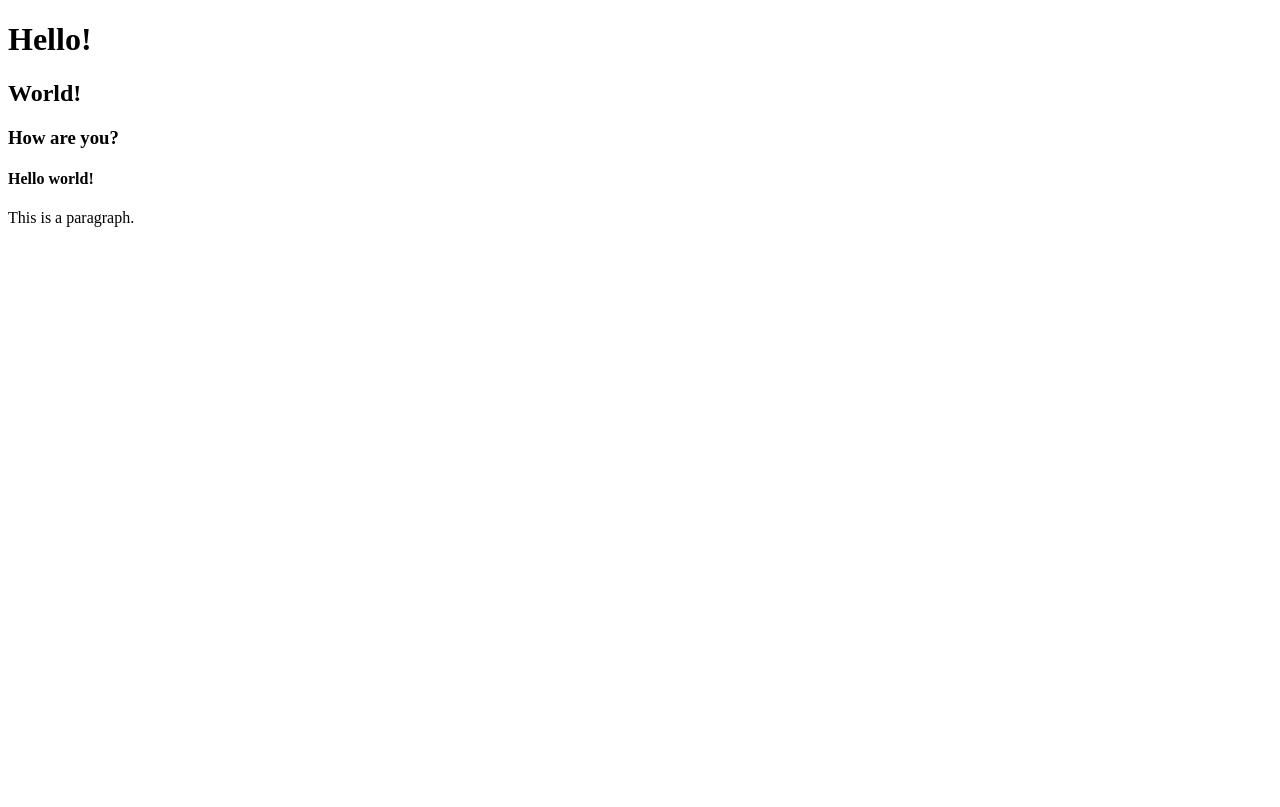
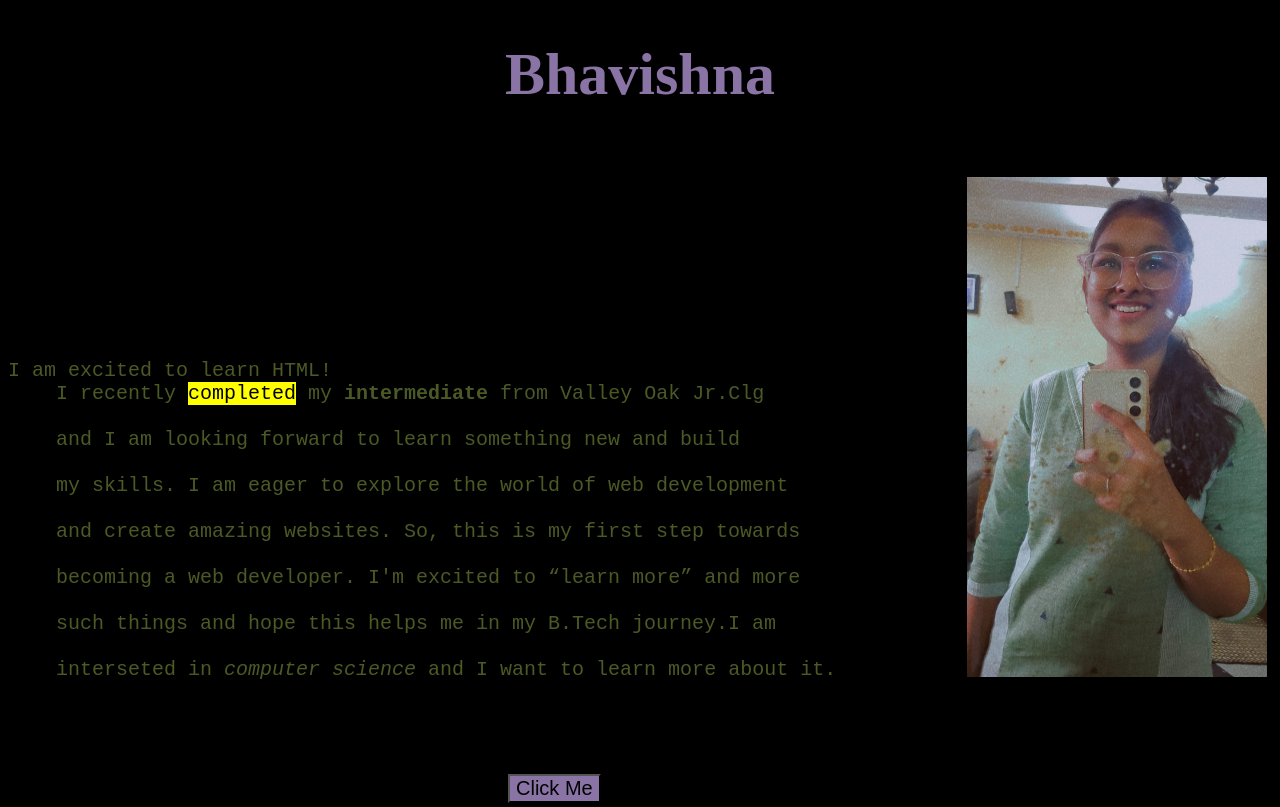
Before and after one commit to bhavishnamakam-blip/learning, a plain HTML site: page index.html in a window 1280 px wide. Shown: the top 807 px of the page. Drawn offline with Linux system fonts and the light colour scheme.

Commit message:
intro about me

```diff
--- a/index.html
+++ b/index.html
@@ -5,12 +5,39 @@
     <meta name="viewport" content="width=device-width, initial-scale=1.0">
     <title>Document</title>
 </head>
-<body>
-    <h1>Hello!</h1>
-    <h2>World!</h2>
-    <h3>How are you?</h3>
-    <h4> Hello world!</h4>
-    <p>This is a paragraph.</p>
+<body style="background: black;">
+    <h1 style="font-family:italic;font-size:60px;color:#8a74a6;text-align: center;"> Bhavishna </h1>
+    <div style="display:flex;align-items:flex-end">
+    <pre style="text-align: left;color:#4b5925;padding-top: opx;font-size:20px;">I am excited to learn HTML!
+    I recently <mark>completed</mark> my <strong>intermediate</strong> from Valley Oak Jr.Clg
 
-    </body>
+    and I am looking forward to learn something new and build
+
+    my skills. I am eager to explore the world of web development
+
+    and create amazing websites. So, this is my first step towards
+
+    becoming a web developer. I'm excited to <q>learn more</q> and more
+
+    such things and hope this helps me in my B.Tech journey.I am
+
+    interseted in <em>computer science</em> and I want to learn more about it.
+    </pre>
+
+
+    <pre>
+
+    <img src="bhavishnaphoto.jpeg" style="height: 500px;width:300px;margin-left:100px "> </img>
+
+    </pre>
+    </div>
+    <button
+     style="background: #8a74a6;color: black;font-size: 20px;margin-left: 500px;margin-top: 50px;text-align: center;">Click Me</button>
+
+
+    <img src="https://img.freepik.com/free-vector/inspirational-quote-watercolour-background_1048-18831.jpg;"style="margin-left: 500px;margin-top: 50px;"> </img>
+
+    <a href="https://www.google.com/" style="color: #8a74a6;font-size: 20px;margin-left: 500px;margin-top: 50px;text-align: center;">Google</a>
+
+</body>
 </html>
```
Also changed, not shown: bhavishnaphoto.jpeg (added).
